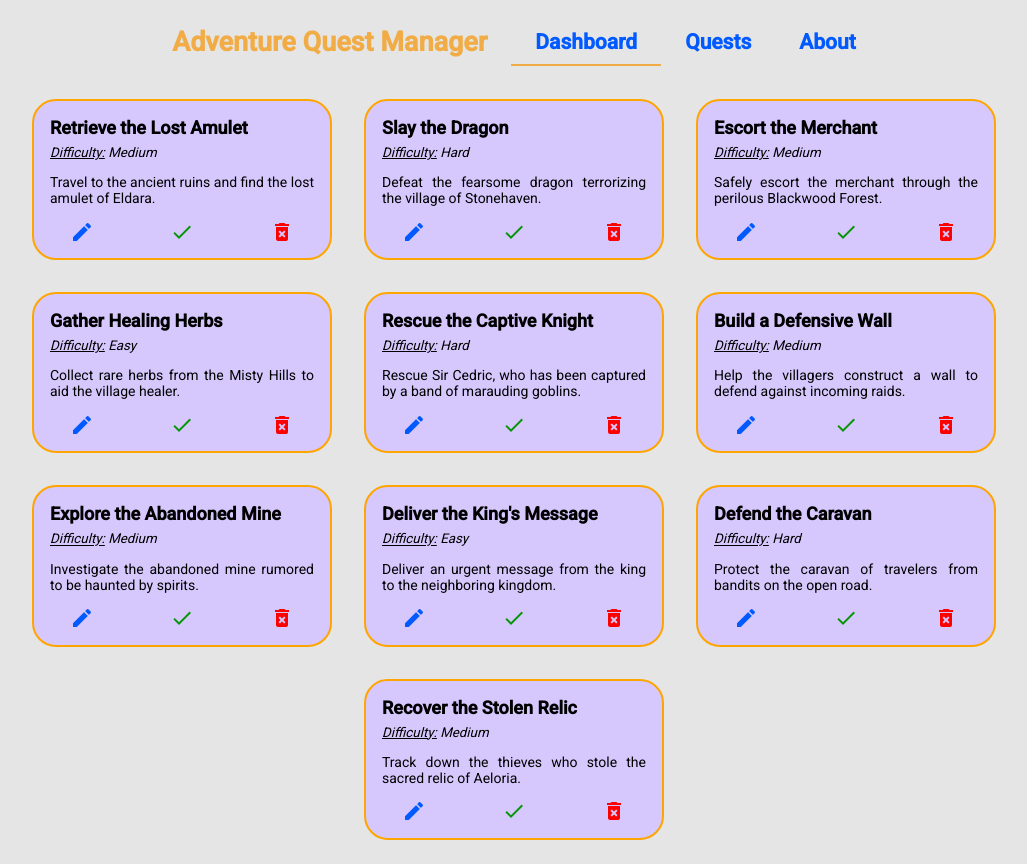
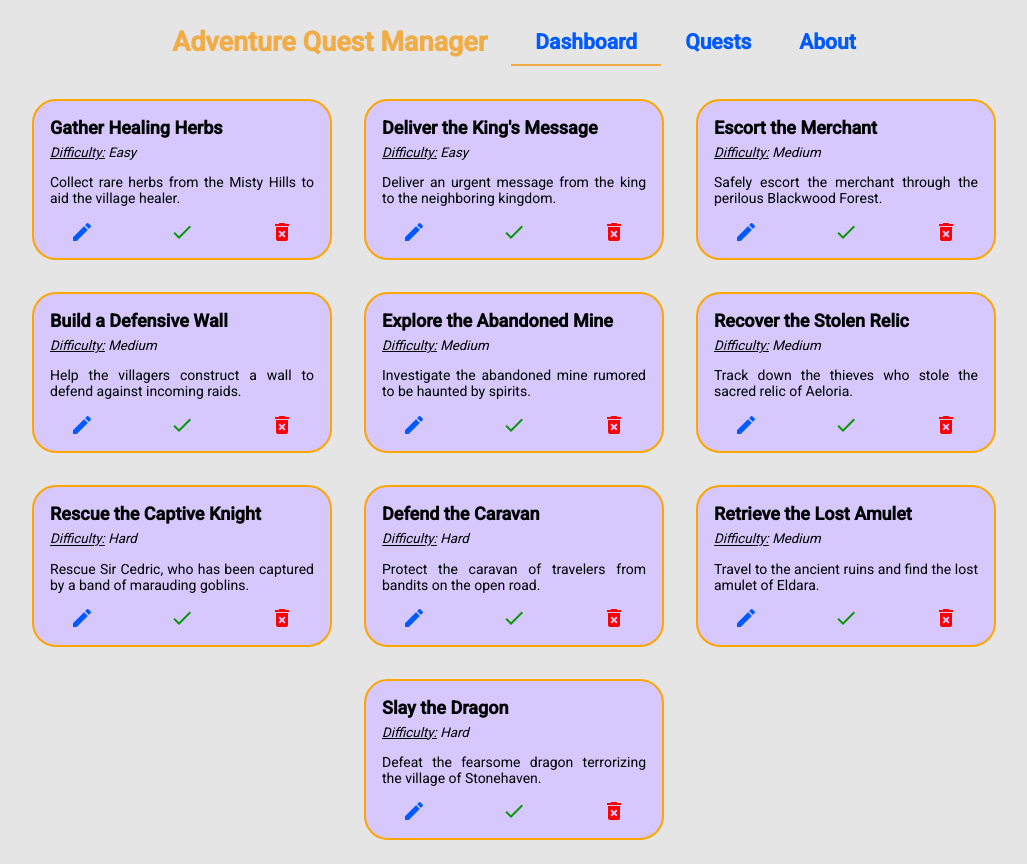
Before and after one commit to dimitrisstyl7/adventure-quest-manager, an Angular app: page /quests in a window 1280 px wide. Shown: the whole page, without its empty margins (126-1153 px from the left). Built offline with nearby package versions, Linux system fonts and the light colour scheme.

Commit message:
Create quest manager service

```diff
--- /dev/null
+++ b/src/app/quest-manager.service.ts
@@ -0,0 +1,130 @@
+import {Injectable} from '@angular/core';
+import {Quest} from './quest';
+import {Difficulty} from './difficulty';
+import {Status} from './status';
+
+@Injectable({
+  providedIn: 'root'
+})
+export class QuestManagerService {
+
+  constructor() {
+  }
+
+  private _quests: Quest[] = [
+    {
+      id: 1,
+      title: "Retrieve the Lost Amulet",
+      description: "Travel to the ancient ruins and find the lost amulet of Eldara.",
+      difficulty: Difficulty.MEDIUM,
+      status: Status.COMPLETED,
+    },
+    {
+      id: 2,
+      title: "Slay the Dragon",
+      description: "Defeat the fearsome dragon terrorizing the village of Stonehaven.",
+      difficulty: Difficulty.HARD,
+      status: Status.COMPLETED,
+    },
+    {
+      id: 3,
+      title: "Escort the Merchant",
+      description: "Safely escort the merchant through the perilous Blackwood Forest.",
+      difficulty: Difficulty.MEDIUM,
+      status: Status.PENDING,
+    },
+    {
+      id: 4,
+      title: "Gather Healing Herbs",
+      description: "Collect rare herbs from the Misty Hills to aid the village healer.",
+      difficulty: Difficulty.EASY,
+      status: Status.PENDING,
+    },
+    {
+      id: 5,
+      title: "Rescue the Captive Knight",
+      description: "Rescue Sir Cedric, who has been captured by a band of marauding goblins.",
+      difficulty: Difficulty.HARD,
+      status: Status.PENDING,
+    },
+    {
+      id: 6,
+      title: "Build a Defensive Wall",
+      description: "Help the villagers construct a wall to defend against incoming raids.",
+      difficulty: Difficulty.MEDIUM,
+      status: Status.PENDING,
+    },
+    {
+      id: 7,
+      title: "Explore the Abandoned Mine",
+      description: "Investigate the abandoned mine rumored to be haunted by spirits.",
+      difficulty: Difficulty.MEDIUM,
+      status: Status.PENDING,
+    },
+    {
+      id: 8,
+      title: "Deliver the King's Message",
+      description: "Deliver an urgent message from the king to the neighboring kingdom.",
+      difficulty: Difficulty.EASY,
+      status: Status.PENDING,
+    },
+    {
+      id: 9,
+      title: "Defend the Caravan",
+      description: "Protect the caravan of travelers from bandits on the open road.",
+      difficulty: Difficulty.HARD,
+      status: Status.PENDING,
+    },
+    {
+      id: 10,
+      title: "Recover the Stolen Relic",
+      description: "Track down the thieves who stole the sacred relic of Aeloria.",
+      difficulty: Difficulty.MEDIUM,
+      status: Status.PENDING,
+    }
+  ];
+
+  get quests(): Quest[] {
+    this.sortQuests();
+    return this._quests;
+  }
+
+  set quests(value: Quest[]) {
+    this._quests = value;
+  }
+
+  addQuest(quest: Quest) {
+  }
+
+  updateQuest(quest: Quest) {
+    this._quests = this._quests.map(q => q.id === quest.id ? quest : q);
+  }
+
+  completeQuest(id: number) {
+    this._quests = this._quests.map(q => {
+      if (q.id === id) q.status = Status.COMPLETED;
+      return q;
+    });
+  }
+
+  deleteQuest(id: number) {
+    this._quests = this._quests.filter(q => q.id !== id);
+  }
+
+  private sortQuests() {
+    const difficultyOrder = [Difficulty.EASY, Difficulty.MEDIUM, Difficulty.HARD];
+
+    this._quests.sort((q1, q2) => {
+      // Sort by status first: COMPLETED > PENDING
+      if (q1.status === Status.COMPLETED && q2.status === Status.PENDING) return 1;
+      if (q1.status === Status.PENDING && q2.status === Status.COMPLETED) return -1;
+
+      // If status is the same, sort by difficulty: HARD > MEDIUM > EASY
+      const difficulty1 = difficultyOrder.indexOf(q1.difficulty);
+      const difficulty2 = difficultyOrder.indexOf(q2.difficulty);
+
+      return difficulty1 - difficulty2;
+    });
+  }
+
+}
--- a/src/app/quests/quests.component.html
+++ b/src/app/quests/quests.component.html
@@ -1,7 +1,7 @@
 <!--src/app/quests/quests.component.html-->
 
 <div class="container">
-  @for (quest of quests; track quest.id) {
+  @for (quest of getAllQuests(); track quest.id) {
     <div>
       <app-quest-card [inputSignal]="quest"></app-quest-card>
     </div>
--- a/src/app/quests/quests.component.ts
+++ b/src/app/quests/quests.component.ts
@@ -2,80 +2,22 @@
 
 import {Component} from '@angular/core';
 import {QuestCardComponent} from '../quest-card/quest-card.component';
+import {QuestManagerService} from '../quest-manager.service';
 import {Quest} from '../quest';
-import {Difficulty} from '../difficulty';
 
 @Component({
   selector: 'app-quests',
-  imports: [
-    QuestCardComponent
-  ],
+  imports: [QuestCardComponent],
   templateUrl: './quests.component.html',
   styleUrl: './quests.component.scss'
 })
 export class QuestsComponent {
 
-  quests: Quest[] = [
-    {
-      id: 1,
-      title: "Retrieve the Lost Amulet",
-      description: "Travel to the ancient ruins and find the lost amulet of Eldara.",
-      difficulty: Difficulty.MEDIUM
-    },
-    {
-      id: 2,
-      title: "Slay the Dragon",
-      description: "Defeat the fearsome dragon terrorizing the village of Stonehaven.",
-      difficulty: Difficulty.HARD
-    },
-    {
-      id: 3,
-      title: "Escort the Merchant",
-      description: "Safely escort the merchant through the perilous Blackwood Forest.",
-      difficulty: Difficulty.MEDIUM
-    },
-    {
-      id: 4,
-      title: "Gather Healing Herbs",
-      description: "Collect rare herbs from the Misty Hills to aid the village healer.",
-      difficulty: Difficulty.EASY
-    },
-    {
-      id: 5,
-      title: "Rescue the Captive Knight",
-      description: "Rescue Sir Cedric, who has been captured by a band of marauding goblins.",
-      difficulty: Difficulty.HARD
-    },
-    {
-      id: 6,
-      title: "Build a Defensive Wall",
-      description: "Help the villagers construct a wall to defend against incoming raids.",
-      difficulty: Difficulty.MEDIUM
-    },
-    {
-      id: 7,
-      title: "Explore the Abandoned Mine",
-      description: "Investigate the abandoned mine rumored to be haunted by spirits.",
-      difficulty: Difficulty.MEDIUM
-    },
-    {
-      id: 8,
-      title: "Deliver the King's Message",
-      description: "Deliver an urgent message from the king to the neighboring kingdom.",
-      difficulty: Difficulty.EASY
-    },
-    {
-      id: 9,
-      title: "Defend the Caravan",
-      description: "Protect the caravan of travelers from bandits on the open road.",
-      difficulty: Difficulty.HARD
-    },
-    {
-      id: 10,
-      title: "Recover the Stolen Relic",
-      description: "Track down the thieves who stole the sacred relic of Aeloria.",
-      difficulty: Difficulty.MEDIUM
-    }
-  ];
+  constructor(private readonly questManagerService: QuestManagerService) {
+  }
+
+  getAllQuests(): Quest[] {
+    return this.questManagerService.quests;
+  }
 
 }
```
